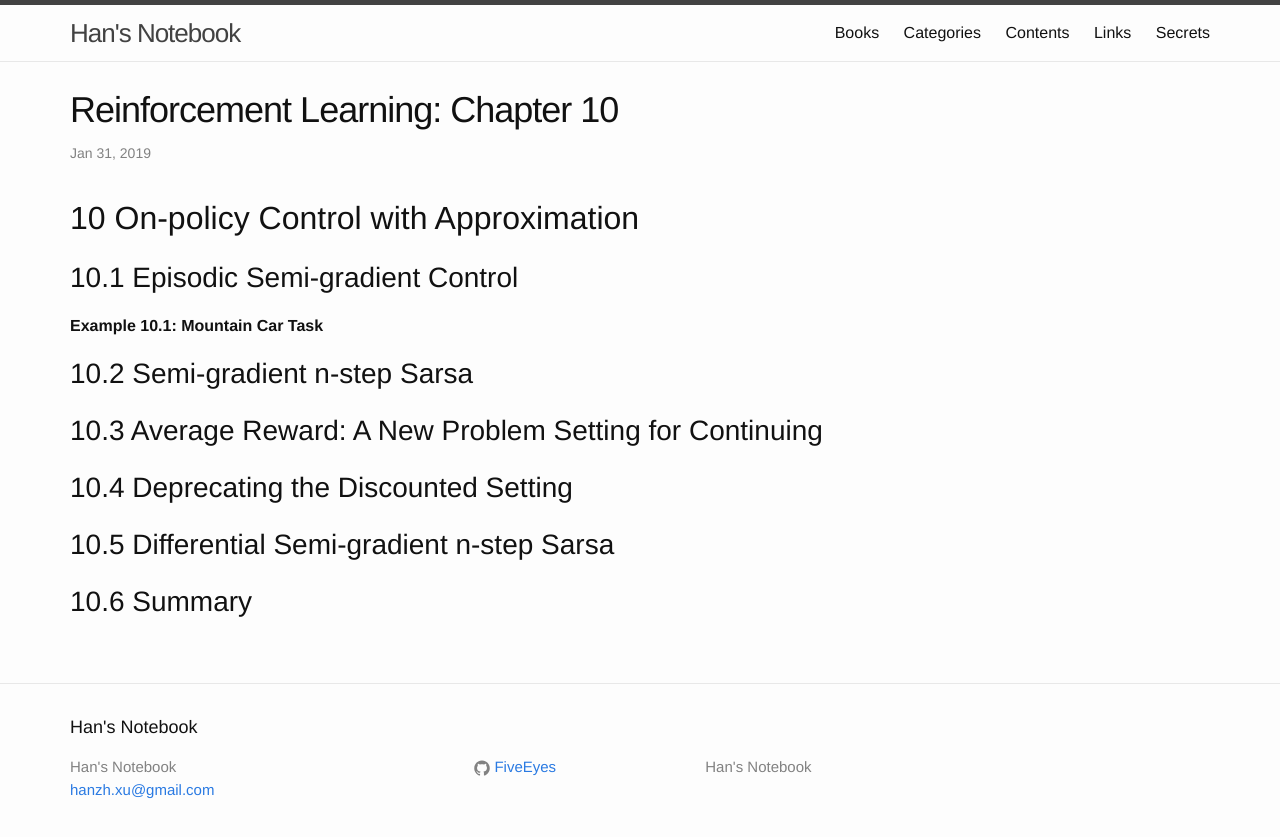
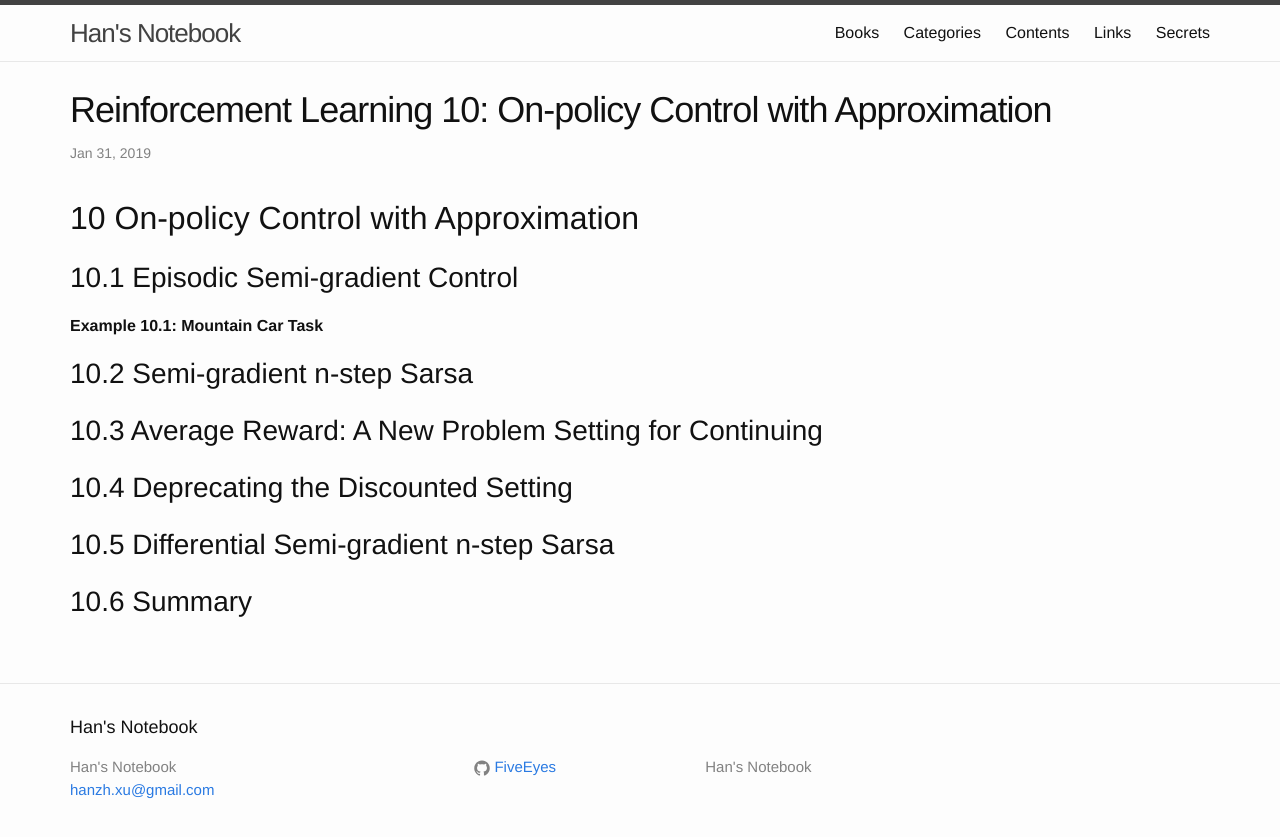
Before and after one commit to FiveEyes/FiveEyes.github.io, a Jekyll site: the page built from _posts/reinforcementlearningbook/2019-01-31-Sutton-Book-10.md, in a window 1280 px wide. Shown: the top 837 px of the page. Built offline with Jekyll 4.4.1, drawn with Linux system fonts in a browser that asks for light colours.

Commit message:
Update 2019-01-31-Sutton-Book-10.md

```diff
--- a/_posts/reinforcementlearningbook/2019-01-31-Sutton-Book-10.md
+++ b/_posts/reinforcementlearningbook/2019-01-31-Sutton-Book-10.md
@@ -1,6 +1,6 @@
 ---
 layout: post
-title: "Reinforcement Learning: Chapter 10"
+title: "Reinforcement Learning 10: On-policy Control with Approximation"
 date: 2019-01-31 16:30:00
 categories: Learning
 ---
```
